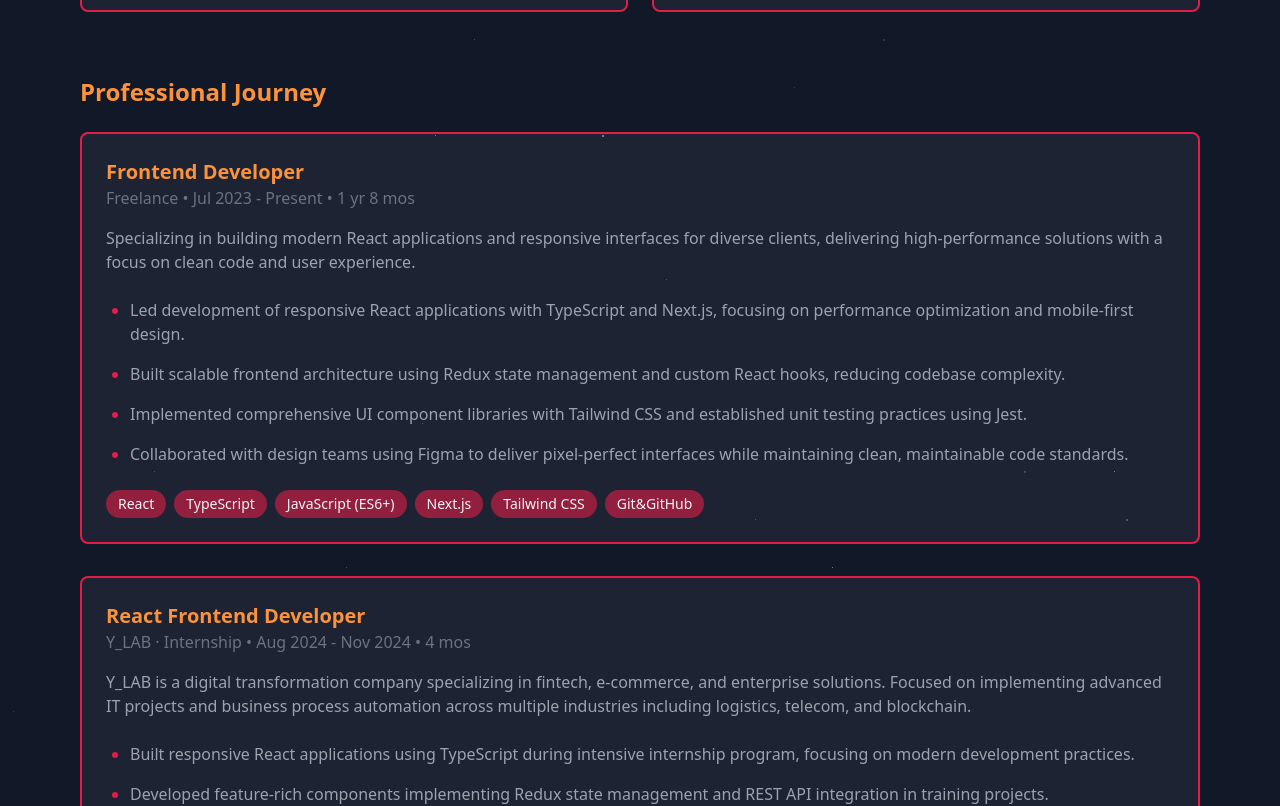
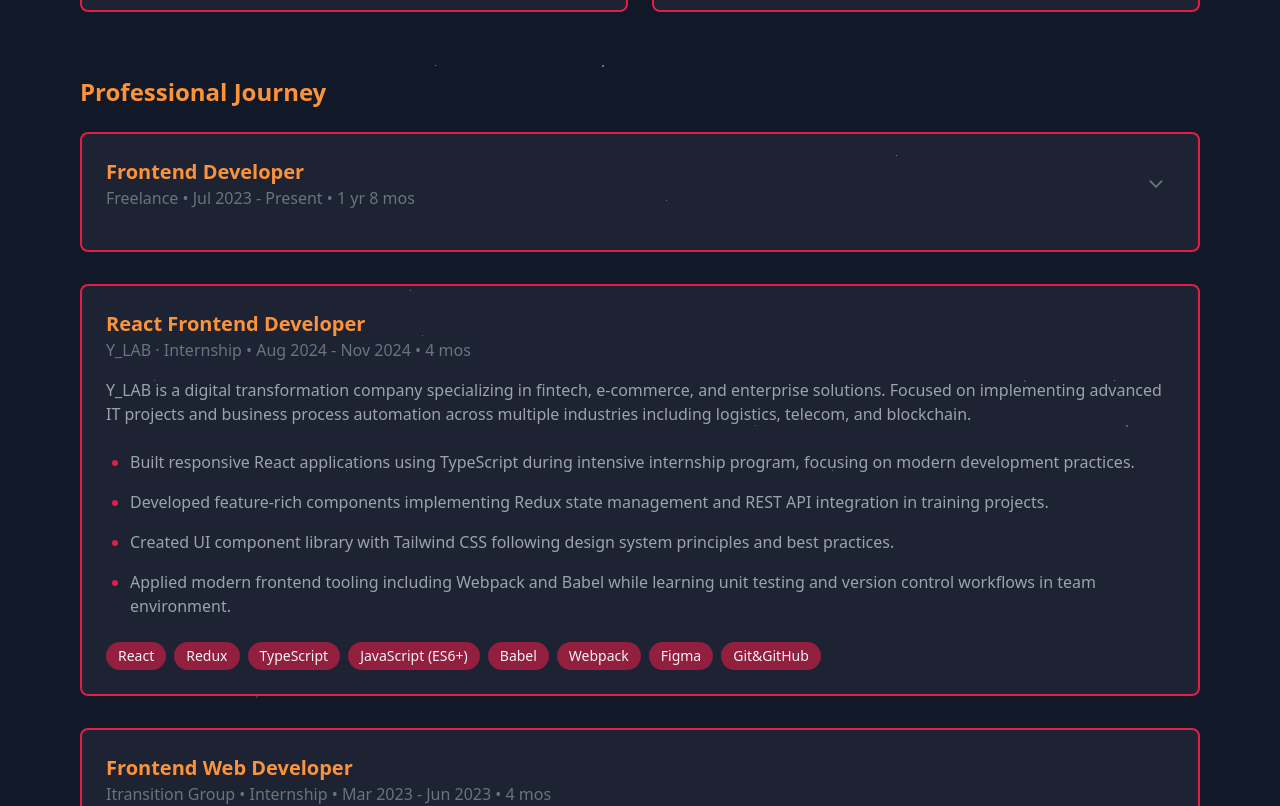
Before and after one commit to evokss/MyPortfolioWebsite, a Next.js app: page /about in a window 1280 px wide. Shown: the part 1080-1886 px from the top of the page. Built offline with nearby package versions, Linux system fonts and the light colour scheme.

Commit message:
feat: Add collapsible toggle to experience section
- Implement toggle animation for experience details
- Include chevron rotation animation for toggle button
- Improve user experience with expandable content

```diff
--- a/components/about/AboutPage.jsx
+++ b/components/about/AboutPage.jsx
@@ -1,5 +1,7 @@
-import React from "react";
-import { IoLanguageOutline } from "react-icons/io5";
+"use client";
+
+import React, { useState } from "react";
+import { IoLanguageOutline, IoChevronDownOutline } from "react-icons/io5";
 import {
   PiGraduationCapLight,
   PiHeartLight,
@@ -10,6 +12,12 @@ import {
 } from "react-icons/pi";
 
 const AboutPage = () => {
+  const [openSection, setOpenSection] = useState(null);
+
+  const toggleSection = (sectionId) => {
+    setOpenSection(openSection === sectionId ? null : sectionId);
+  };
+
   return (
     <div className="max-w-6xl mx-auto px-4 py-16">
       {/* Hero Section with Resume Download */}
@@ -111,7 +119,8 @@ const AboutPage = () => {
         <div className="space-y-8 text-gray-600 dark:text-gray-400">
           {/* Current Role */}
           <div className="bg-white/5 p-6 rounded-lg bg-white border-2 border-orange-300 dark:border-rose-600">
-            <div className="mb-4">
+            <div className="mb-4 flex justify-between">
+              <div>
                 <h3 className="text-xl font-semibold text-orange-400">
                   Frontend Developer
                 </h3>
@@ -119,29 +128,45 @@ const AboutPage = () => {
                   Freelance • Jul 2023 - Present • 1 yr 8 mos
                 </p>
               </div>
+              <button
+                className="p-2 rounded-full hover:bg-gray-100 dark:hover:bg-gray-800 transition-colors duration-200"
+                onClick={() => toggleSection(1)}
+              >
+                <IoChevronDownOutline
+                  className={`w-5 h-5 text-gray-500 transition-transform duration-300 ease-in-out ${
+                    openSection ? "rotate-180" : "rotate-0"
+                  }`}
+                />
+              </button>
+            </div>
+            {openSection === 1 && (
+              <div>
                 <p className="mb-4">
-              Specializing in building modern React applications and responsive
-              interfaces for diverse clients, delivering high-performance
-              solutions with a focus on clean code and user experience.
+                  Specializing in building modern React applications and
+                  responsive interfaces for diverse clients, delivering
+                  high-performance solutions with a focus on clean code and user
+                  experience.
                 </p>
                 <ul className="list-disc marker:dark:text-rose-600 marker:text-orange-400 m-6 space-y-4 text-gray-600 dark:text-gray-400">
                   <li>
-                Led development of responsive React applications with TypeScript
-                and Next.js, focusing on performance optimization and
-                mobile-first design.
+                    Led development of responsive React applications with
+                    TypeScript and Next.js, focusing on performance optimization
+                    and mobile-first design.
                   </li>
                   <li>
                     Built scalable frontend architecture using Redux state
-                management and custom React hooks, reducing codebase complexity.
+                    management and custom React hooks, reducing codebase
+                    complexity.
                   </li>
                   <li>
-                Implemented comprehensive UI component libraries with Tailwind
-                CSS and established unit testing practices using Jest.
+                    Implemented comprehensive UI component libraries with
+                    Tailwind CSS and established unit testing practices using
+                    Jest.
                   </li>
                   <li>
                     Collaborated with design teams using Figma to deliver
-                pixel-perfect interfaces while maintaining clean, maintainable
-                code standards.
+                    pixel-perfect interfaces while maintaining clean,
+                    maintainable code standards.
                   </li>
                 </ul>
                 <div className="flex flex-wrap gap-2">
@@ -164,6 +189,8 @@ const AboutPage = () => {
                     Git&GitHub
                   </span>
                 </div>
+              </div>
+            )}
           </div>
 
           {/* Previous Role */}
```
Lines whose indentation alone changed are shown as unchanged.
